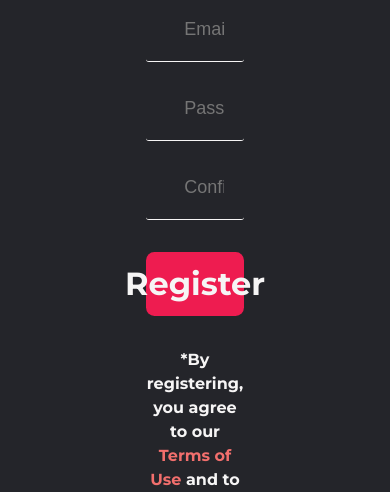
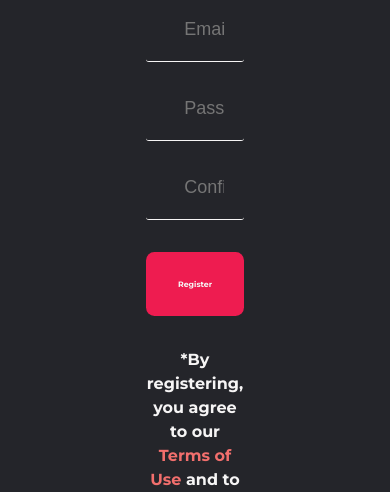
Before and after one commit to olipsa/Workout-Generator-Website, a PHP site: page /register.html in a window 390 px wide. Shown: the part 327-819 px from the top of the page. Run offline with PHP 8.4, Linux system fonts and the light colour scheme.

Commit message:
responsiveness progress

```diff
--- a/register.css
+++ b/register.css
@@ -91,6 +91,7 @@ section {
 
 .container_register{
     width: 25vw;
+    height: auto;
     background: transparent;
     position: relative;
 }
@@ -147,8 +148,8 @@ input {
     padding-top: 1em;
 }
 
-.login_button{
-    font-size: 2em;
+.register_button{
+    font-size: 2vw;
     color: #f6f5f5;
     display: flex;
     justify-content: center;
--- a/register.html
+++ b/register.html
@@ -50,7 +50,7 @@
                 </section>
 
                 <section class="button_container">
-                    <button class="login_button">Register</button>
+                    <button class="register_button">Register</button>
                 </section>
 
                 <section class="TOS">
```
Also changed, not shown: login.css (+11 -11 lines), homepage.css (line endings or trailing spaces).
